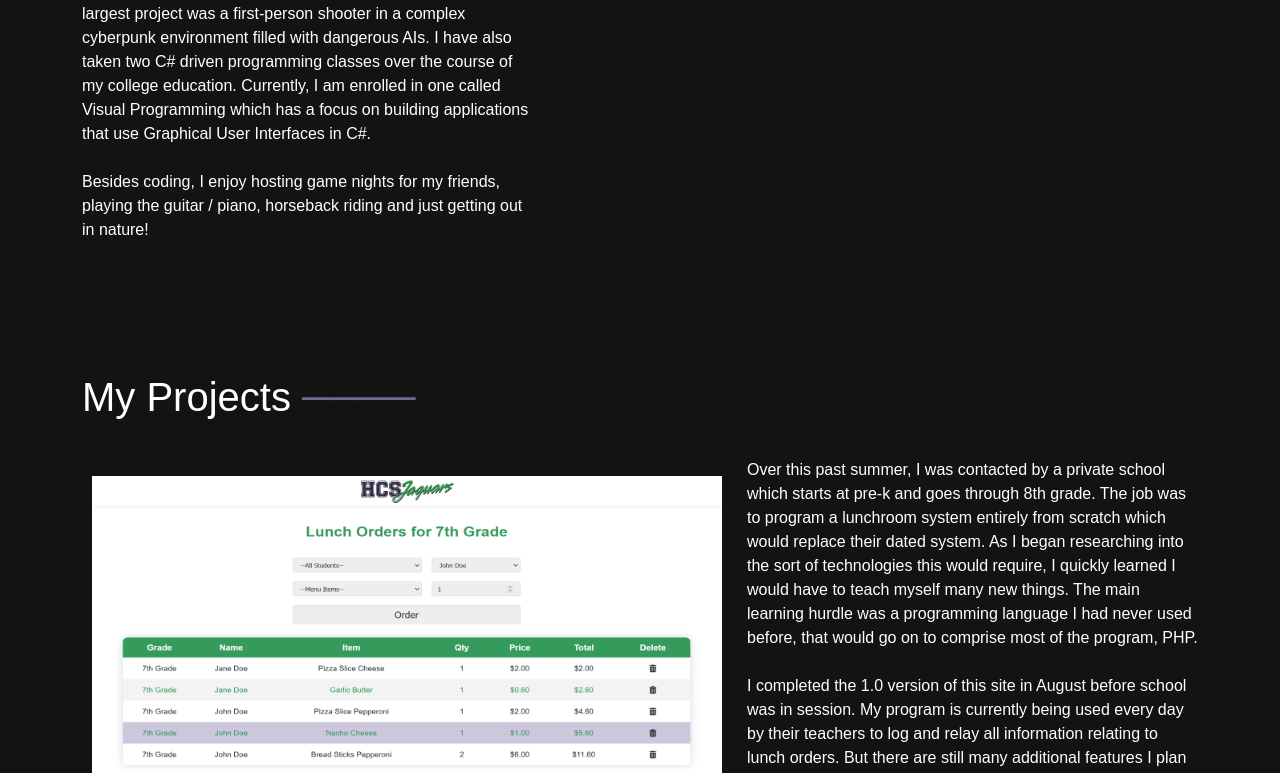
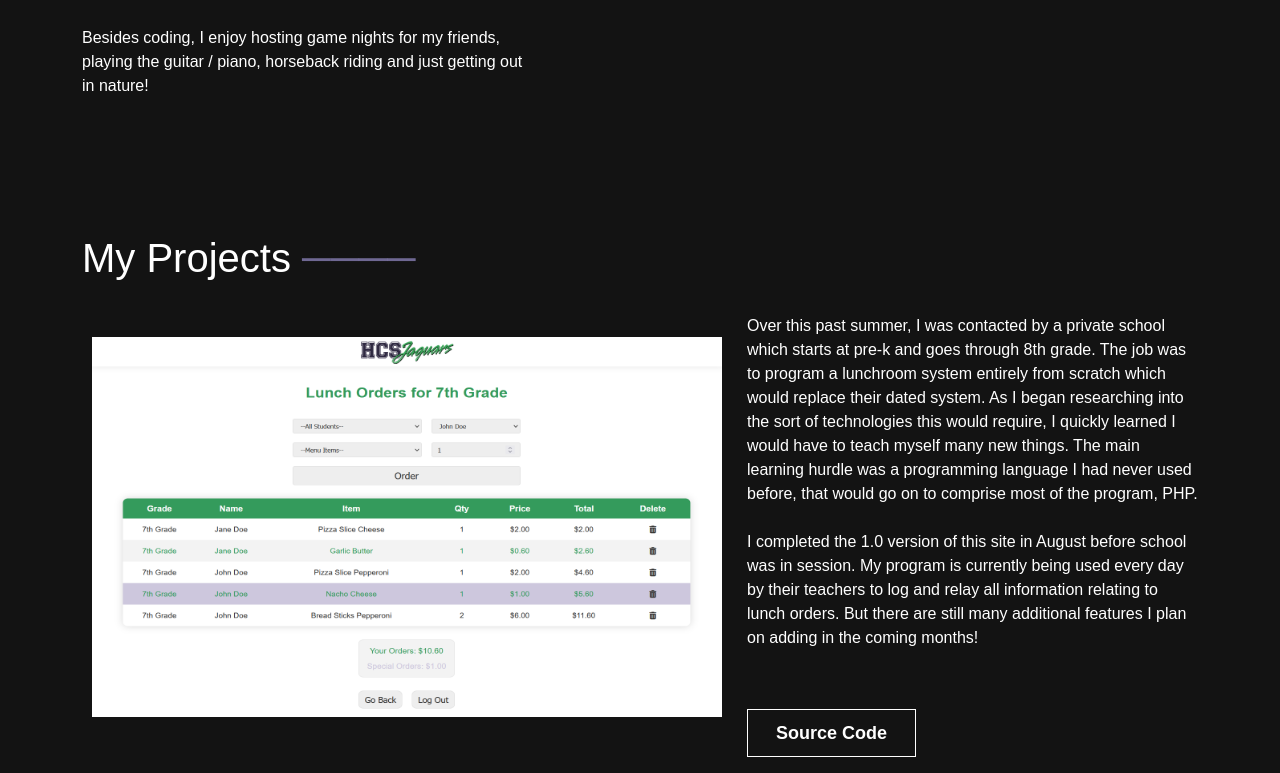
Before and after one commit to cDev-Creator/Portfolio-Website, a React (Create React App) app: page / in a window 1280 px wide. Shown: the part 2008-2781 px from the top of the page. Built offline with nearby package versions, Linux system fonts and the light colour scheme.

Commit message:
additional projects style modification, hrefs fixed

```diff
--- a/src/App.css
+++ b/src/App.css
@@ -52,8 +52,6 @@ html {
   scroll-behavior: smooth;
   scroll-padding-top: 75px;
 }
-
-
 
 /* @keyframes color {
   0%   { background: #131313; }
@@ -385,7 +383,7 @@ nav.navbar .navbar-toggler[aria-expanded="true"] .navbar-toggler-icon {
   margin:10px;
 }
 
-button.projects-btn  {
+.projects-btn  {
   margin-left:0px !important;
   margin-top:15px;
   font-weight: 700;
@@ -399,14 +397,14 @@ button.projects-btn  {
 	transition: 0.5s ease-in-out;
 }
 
-button.projects-btn:hover {
+.projects-btn:hover {
   color: black;
   background-color: #fff;
 }
-button.projects-btn::before {
+.projects-btn::before {
   transition: 0.2s ease-in-out;
 }
-button.projects-btn :hover::before {
+.projects-btn :hover::before {
   width: 100%;
 }
 
@@ -427,18 +425,19 @@ button.projects-btn :hover::before {
   list-style-type: none;
 }
 #guessit-list li p::before {
-  content: " ⊳";
+  content: "⊳";
 
 }
 .minor-project-bx {
   margin-top: 100px;
   margin-bottom: 100px;
-  background: #beb9c947;
+  background-color: #ffffff04;
+  box-shadow: rgba(234, 234, 234, 0.35) 0px 2px 8px 0px;
   border-radius: 64px;
   text-align: center;
   padding: 60px 50px;
+}
 
-}
 .project-item {
   margin: 20px;
 }
@@ -471,14 +470,17 @@ image.project-item {
   border-radius: 30px;
 }
 
-a.project-item {
-  color: inherit !important;
+a{
   text-decoration: none !important;
 }
 
-a:hover {
+font:hover {
   transition:  0.3s ease-in-out;
-  color: var(--secondary-accent)!important;
+  color: rgb(165, 165, 165)!important;
+}
+
+.hcs-link {
+  margin-top:70px;
 }
 
 /************ Contact ************/
--- a/src/components/About.js
+++ b/src/components/About.js
@@ -12,8 +12,8 @@ export const About = () =>{
              <Row>
 
                 <Col className='about-info text-start' xs={12} md={6} xl={5}>
-                        <p>I’m a college student looking to grow my software and web development experience . I have an Associate’s degree in cybersecurity from Sullivan University and am now working towards completing my Bachelor’s degree. My programming journey kickstarted when I took an intro to programming class my first semester of college.<br></br> <br></br>
-                        The technologies I have been working with most recently are React.js/Npm and C#. I have been working on various exercises to hone these skills. My largest project using them so far is the portfolio website you are viewing! In the past, I used C# in the context of game development. Two of my main creations were a path finding maze game and a rocket simulator which traversed though a variety of obstacles. But my largest project was a first-person shooter in a complex cyberpunk environment filled with dangerous AIs. I have also taken two C# driven programming classes over the course of my college education. Currently, I am enrolled in one called Visual Programming which has a focus on building applications that use Graphical User Interfaces in C#. <br></br> <br></br>
+                        <p>I’m a college student looking to grow my software and web development experience . I study at Sullivan University and my major is cybersecurity. My programming journey kickstarted when I took an intro to programming class my first semester of college.<br></br> <br></br>
+                        One hobby that I enjoy working on is game development. Two of my main creations so far are a path finding maze game and a rocket simulator which traverses though a variety of obstacles in a vibrant environment. But my largest project so far is a first-person shooter which takes place in a complex cyberpunk world filled with dangerous AIs. It has been a learning journey which has sharpened my skills in design, creativity and storytelling, as well as programming of course.<br></br> <br></br>
                         Besides coding, I enjoy hosting game nights for my friends, playing the guitar / piano, horseback riding and just getting out in nature!</p>
 
                     </Col>
--- a/src/components/NavBar.js
+++ b/src/components/NavBar.js
@@ -3,21 +3,16 @@ import {Navbar, Nav, Container} from 'react-bootstrap';
 import {useState, useEffect} from "react";
 
 import logo from '../assets/img/mothclear.png';
-
 import nav1 from '../assets/img/nav1.png';
 import nav2 from '../assets/img/nav2.png';
 import nav3 from '../assets/img/nav3.png';
-
-
 
 import { HashLink} from 'react-router-hash-link';
 import {
   BrowserRouter as Router
 } from "react-router-dom";
 
-
 export const NavBar = () => {
-
   const [activeLink, setActiveLink] = useState('home');
   const [scrolled, setScrolled] = useState(false);
 
@@ -61,9 +56,9 @@ export const NavBar = () => {
             </Nav>
             <span className="navbar-text">
               <div className="social-icons">
-                  <a href="#"><img src={nav1} alt=""/></a>
-                  <a href="#"><img src={nav2} alt=""/></a>
-                  <a href="#"><img src={nav3} alt=""/></a>
+                {/*   <a href="#"><img src={nav1} alt=""/></a>
+                  <a href="#"><img src={nav2} alt=""/></a> */}
+                  <a href="https://github.com/cDev-Creator"><img src={nav3} alt=""/></a>
               </div>
               <HashLink to='#contact'>
               <button className="vvd"><span>Message Me!</span></button>
--- a/src/components/Projects.js
+++ b/src/components/Projects.js
@@ -46,7 +46,9 @@ export const Projects = () =>{
                         <p className='hcs-text'>Over this past summer, I was contacted by a private school which starts at pre-k and goes through 8th grade. The job was to program a lunchroom system entirely from scratch which would replace their dated system. As I began researching into the sort of technologies this would require, I quickly learned I would have to teach myself many new things. The main learning hurdle was a programming language I had never used before, that would go on to comprise most of the program, PHP. <br></br> <br></br>
                         I completed the 1.0 version of this site in August before school was in session. My program is currently being used every day by their teachers to log and relay all information relating to lunch orders. But there are still many additional features I plan on adding in the coming months!
                         </p>
-                        <button className="projects-btn"onClick={() => console.log('learn more')}><span>Learn More!</span></button>
+                    {/*     <button className="projects-btn"onClick={() => location.href = `https://www.flaticon.com`}><span>Learn More!</span></button> */}
+
+                        <div className="hcs-link"><a href="https://github.com/cDev-Creator/HCS-Lunch" target="_blank" rel="noreferrer noopener" className="projects-btn">Source Code </a> </div>
                     </Col>
                 </Row>
 
@@ -84,27 +86,27 @@ export const Projects = () =>{
                             <div className="project-item">
                                 <img src={project4} alt="Image" height='210' />
                                 <h4 >Etch-A-Sketch</h4>
-                                <div><a href="https://cdev-creator.github.io/Sketch-Pad/" target="_blank" rel="noreferrer noopener">Live </a> |
-                                <a href="https://github.com/cDev-Creator/Sketch-Pad" target="_blank" rel="noreferrer noopener"> Source Code</a></div>
+                                <div><a href="https://cdev-creator.github.io/Sketch-Pad/" target="_blank" rel="noreferrer noopener"><font color="#ffffff">Live</font> </a> |
+                                <a href="https://github.com/cDev-Creator/Sketch-Pad" target="_blank" rel="noreferrer noopener"><font color="#ffffff"> Source Code</font></a></div>
 
                             </div>
                             <div className="project-item">
                                 <img src={project5} alt="Image" height='210' />
                                 <h4>Bookly</h4>
-                                <div><a href="https://cdev-creator.github.io/Library/" target="_blank" rel="noreferrer noopener">Live </a> |
-                                <a href="https://github.com/cDev-Creator/Library" target="_blank" rel="noreferrer noopener"> Source Code</a></div>
+                                <div><a href="https://cdev-creator.github.io/Library/" target="_blank" rel="noreferrer noopener"><font color="#ffffff">Live </font></a> |
+                                <a href="https://github.com/cDev-Creator/Library" target="_blank" rel="noreferrer noopener"><font color="#ffffff"> Source Code</font></a></div>
                             </div>
                             <div className="project-item">
                                 <img src={project6} alt="Image" height='210' />
                                 <h4>Mushrooms 'N Moons</h4>
-                                <div><a href="https://cdev-creator.github.io/Tic-Tac-Toe/" target="_blank" rel="noreferrer noopener">Live </a> |
-                                <a href="https://github.com/cDev-Creator/Tic-Tac-Toe" target="_blank" rel="noreferrer noopener"> Source Code</a></div>
+                                <div><a href="https://cdev-creator.github.io/Tic-Tac-Toe/" target="_blank" rel="noreferrer noopener"><font color="#ffffff">Live </font></a> |
+                                <a href="https://github.com/cDev-Creator/Tic-Tac-Toe" target="_blank" rel="noreferrer noopener"><font color="#ffffff"> Source Code</font></a></div>
                             </div>
                             <div className="project-item">
                                 <img src={project7} alt="Image" height='210' />
                                 <h4>Wiki Search API</h4>
-                                <div><a href="https://cdev-creator.github.io/Wiki-Search-API/" target="_blank" rel="noreferrer noopener">Live </a> |
-                                <a href="https://github.com/cDev-Creator/Wiki-Search-API" target="_blank" rel="noreferrer noopener"> Source Code</a></div>
+                                <div><a href="https://cdev-creator.github.io/Wiki-Search-API/" target="_blank" rel="noreferrer noopener"><font color="#ffffff">Live </font></a> |
+                                <a href="https://github.com/cDev-Creator/Wiki-Search-API" target="_blank" rel="noreferrer noopener"><font color="#ffffff"> Source Code </font></a></div>
                             </div>
                         </Carousel>
                     </div>
```
Also changed, not shown: src/components/Skills.js (+0 -8 lines).
